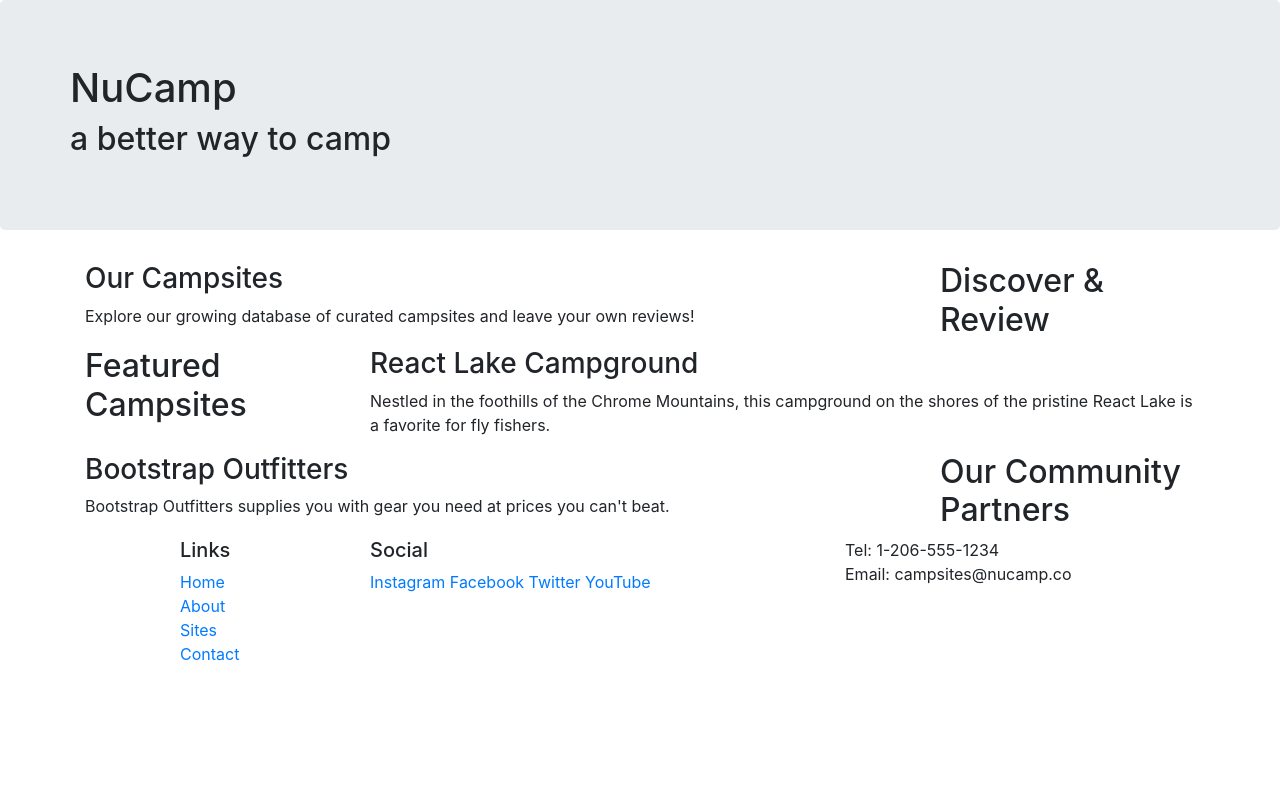
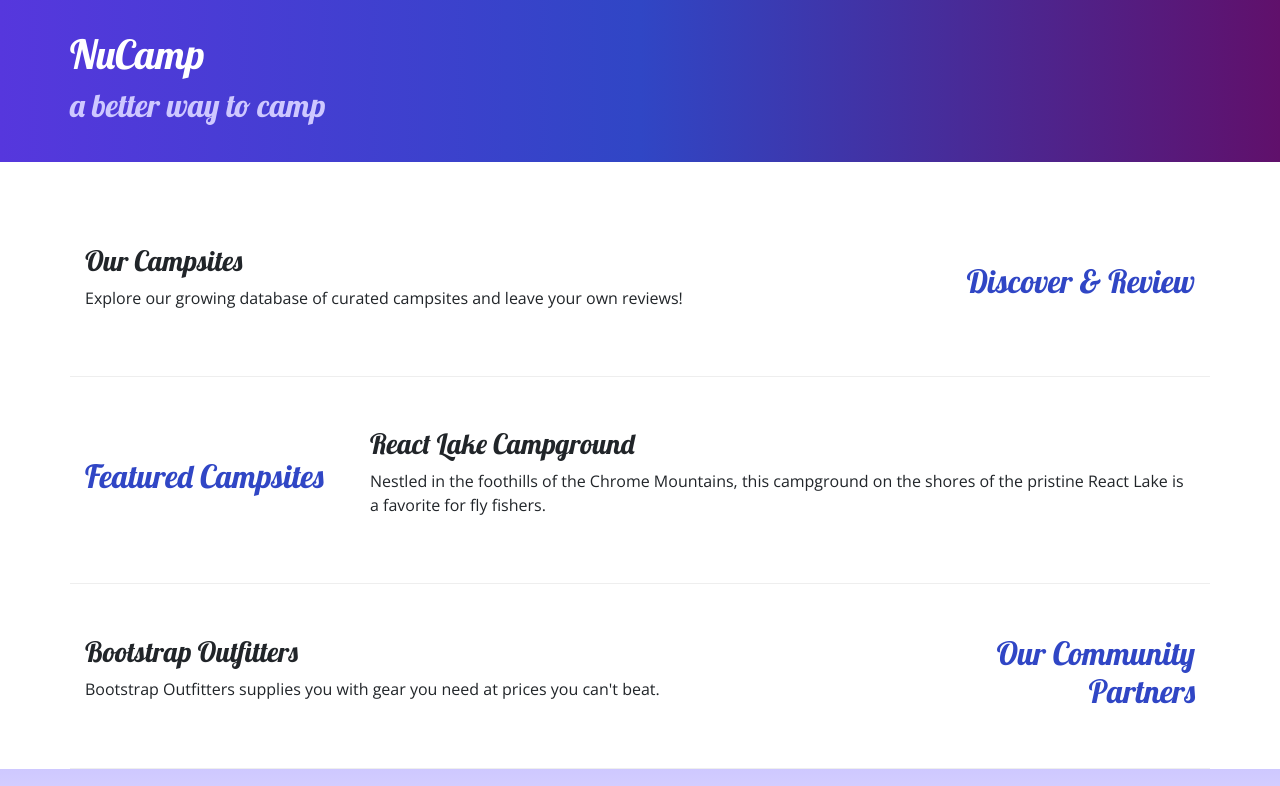
Before and after one commit to Alicia-M-M/nucampsite, a website: page index.html in a window 1280 px wide. Shown: the top 786 px of the page. Drawn offline with nearby package versions, Linux system fonts and the light colour scheme.

Commit message:
Adding Custom Styles

```diff
--- /dev/null
+++ b/css/styles.css
@@ -0,0 +1,32 @@
+body {
+    font-family: "Open Sans", sans-serif;
+}
+
+h1, h2, h3 {
+    font-family: "Lobster", cursive;
+}
+
+h2 {
+    color:#3046C5;
+}
+
+header h2 {
+    color: #CEC8FF;
+}
+
+footer{
+    background-image: linear-gradient(#CEC8FF, white);
+    padding: 20px 0;
+}
+
+.jumbotron {
+    padding: 30px;
+    background-image: linear-gradient(to right, #5637DD, #3046C5, #60106B);
+    color:white;
+}
+
+.row-content {
+    padding:50px 0;
+    border-bottom: 1px ridge;
+    min-height: 20px;
+}
--- a/index.html
+++ b/index.html
@@ -11,11 +11,15 @@
       href="node_modules/bootstrap/dist/css/bootstrap.min.css"
     />
 
+     <!-- Additional CSS must be placed after Bootstrap CSS -->
+     <link rel="stylesheet" href="https://fonts.googleapis.com/css?family=Lobster|Open+Sans" />
+     <link rel="stylesheet" href="css/styles.css" />
+
     <title>NuCamp: A Better Way To Camp</title>
   </head>
 
   <body>
-    <header class="jumbotron">
+    <header class="jumbotron jumbotron-fluid">
       <div class="container">
         <div class="row">
           <div class="column">
@@ -27,9 +31,9 @@
     </header>
 
   <div class="container">
-        <div class="row">
+        <div class="row row-content align-items-center">
             <div class="col-sm-4 order-sm-last col-md-3">
-              <h2>Discover & Review</h2>
+              <h2 class="text-sm-right">Discover & Review</h2>
             </div>
             <div class="col">
               <h3>Our Campsites</h3>
@@ -40,7 +44,7 @@
             </div>
         </div>
 
-        <div class="row">
+        <div class="row row-content align-items-center">
             <div class="col-sm-4 col-md-3">
               <h2>Featured Campsites</h2>
             </div>
@@ -53,9 +57,9 @@
             </div>
         </div>
 
-        <div class="row">
+        <div class="row row-content align-items-center">
             <div class="col-sm-4 order-sm-last col-md-3">
-                <h2>Our Community Partners</h2>
+                <h2 class="text-sm-right">Our Community Partners</h2>
             </div>
             <div class="col">
                 <h3>Bootstrap Outfitters</h3>
@@ -79,14 +83,14 @@
                 <li><a href="#">Contact</a></li>
               </ul>
             </div>
-            <div  class="col-6 col-sm-5">
+            <div  class="col-6 col-sm-5 text-center">
               <h5>Social</h5>
               <a href="http://instagram.com/">Instagram</a>
               <a href="http://facebook.com/">Facebook</a>
               <a href="http://twitter.com/">Twitter</a>
               <a href="http://youtube.com/">YouTube</a>
             </div>
-            <div  class="col-sm-4">
+            <div  class="col-sm-4 text-center">
               Tel: 1-206-555-1234<br />
               Email: campsites@nucamp.co
             </div>
```
